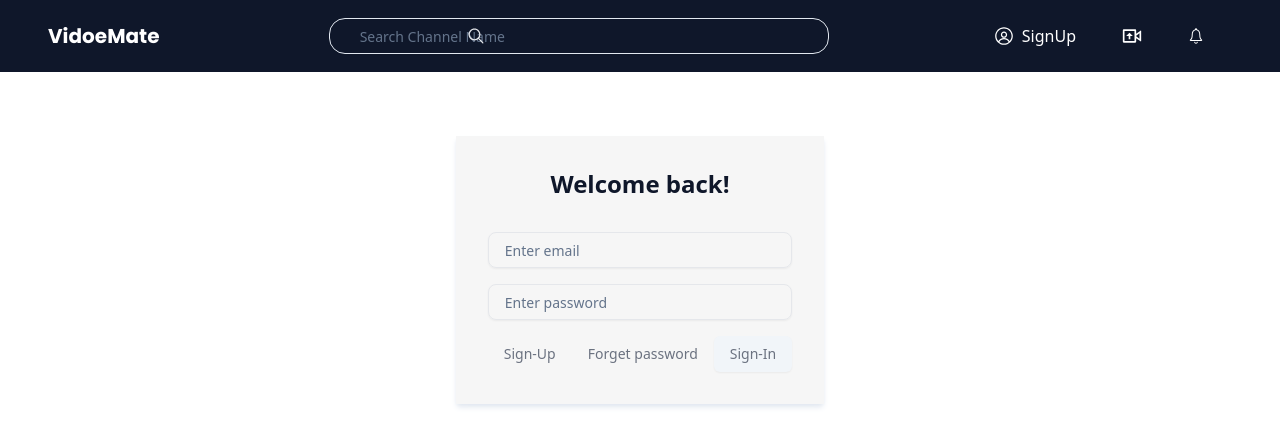
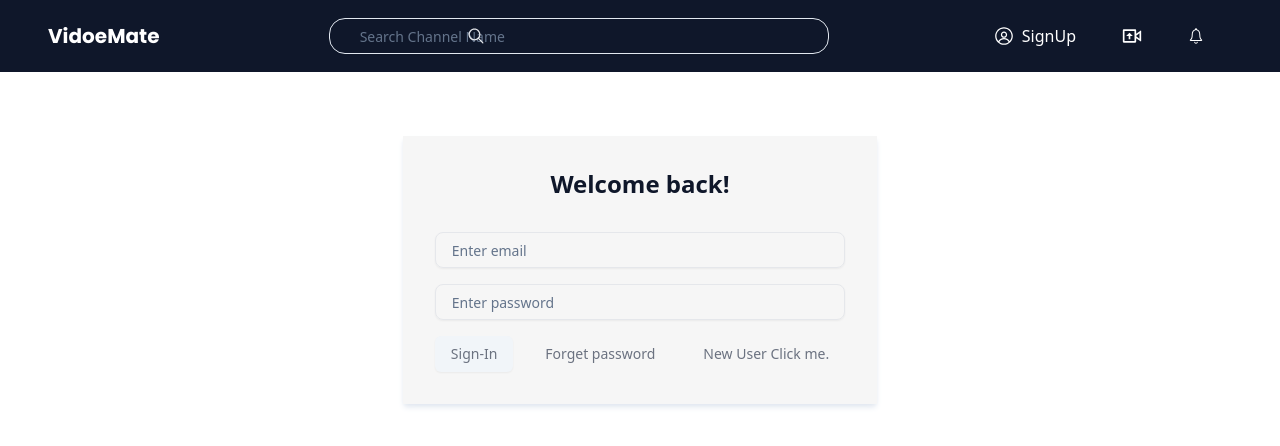
Before and after one commit to rishang14/video-mate, a React (Create React App) app: page /login in a window 1280 px wide. Shown: the top 446 px of the page. Built offline with nearby package versions, Linux system fonts and the light colour scheme.

Commit message:
add react-hook form

```diff
--- a/package.json
+++ b/package.json
@@ -19,6 +19,7 @@
     "lucide-react": "^0.460.0",
     "react": "^18.3.1",
     "react-dom": "^18.3.1",
+    "react-hook-form": "^7.53.2",
     "react-icons": "^5.3.0",
     "react-router-dom": "^6.28.0",
     "react-scripts": "5.0.1",
--- a/src/Ui/Login.tsx
+++ b/src/Ui/Login.tsx
@@ -7,9 +7,11 @@ const Login = () => {
   return (
     <>
       <div className="mx-auto max-w-screen-xl flex items-center justify-center   px-4 py-16 sm:px-6 lg:px-8">
-        <div className="p-8 max-w-screen-sm flex flex-col bg-secondarybg shadow-md shadow-slate-200">
+        <div className=" p-8 flex flex-col bg-secondarybg shadow-md shadow-slate-200">
           <div className="mx-auto max-w-lg text-center">
-          <h1 className="md:text-2xl font-bold text-3xl text-paraText-dark">Welcome back!</h1>
+            <h1 className="md:text-2xl font-bold text-3xl text-paraText-dark">
+              Welcome back!
+            </h1>
           </div>
 
           <form action="#" className="mx-auto mb-0 mt-8 max-w-md space-y-4">
@@ -18,7 +20,7 @@ const Login = () => {
                 Email
               </label>
 
-            <div className="relative">
+              <div className="">
                 <Input
                   type="email"
                   className="w-full rounded-lg text-black border-gray-200 p-4 pe-12 text-sm shadow-sm"
@@ -32,7 +34,7 @@ const Login = () => {
                 Password
               </label>
 
-            <div className="relative">
+              <div className="">
                 <Input
                   type="password"
                   className="w-full rounded-lg text-black border-gray-200 p-4 pe-12 text-sm shadow-sm"
@@ -41,13 +43,7 @@ const Login = () => {
               </div>
             </div>
 
-          <div className="flex items-center justify-between">
-            <Link to={"/signup"}>
-            <Button className="text-sm text-paraText" variant={"link"}>Sign-Up</Button></Link>
-            <Button className="text-sm text-paraText" variant={"link"}>
-              Forget password
-            </Button>
-
+            <div className="flex items-center gap-4 flex-wrap">
               <Button
                 type="submit"
                 variant={"secondary"}
@@ -56,6 +52,14 @@ const Login = () => {
               >
                 Sign-In
               </Button>
+              <Button className="text-sm text-paraText" variant={"link"}>
+                Forget password
+              </Button>
+              <Link to={"/signup"}>
+                <Button className="text-sm text-paraText" variant={"link"}>
+                  New User Click me.
+                </Button>
+              </Link>
             </div>
           </form>
         </div>
--- a/src/Ui/SignUp.tsx
+++ b/src/Ui/SignUp.tsx
@@ -74,7 +74,7 @@ const SignUp = () => {
             <div className="flex items-center justify-between">
               <Link to={"/login"}>
                 <Button className="text-sm text-paraText" variant={"link"}>
-                  Sign-In
+                I have an account.
                 </Button>
               </Link>
               <Button
```
Also changed, not shown: 1 other file (tests, documents, lock files or other folders). Lines whose indentation alone changed are shown as unchanged.
